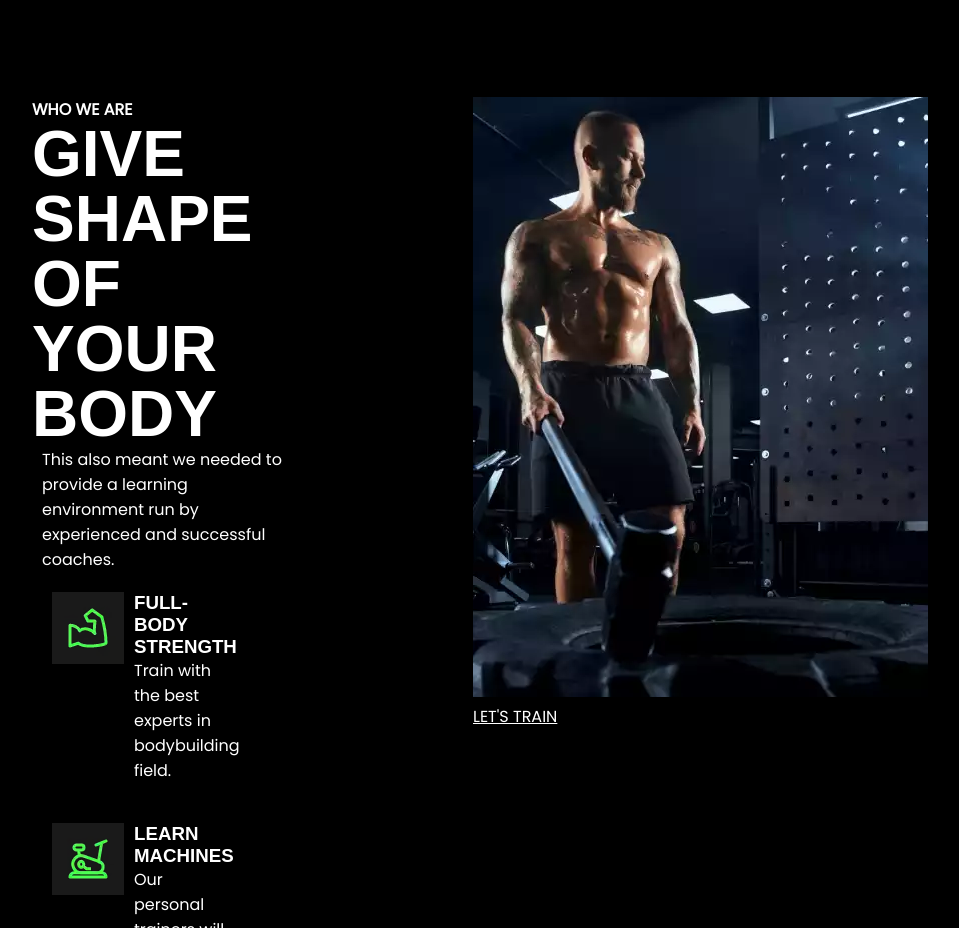
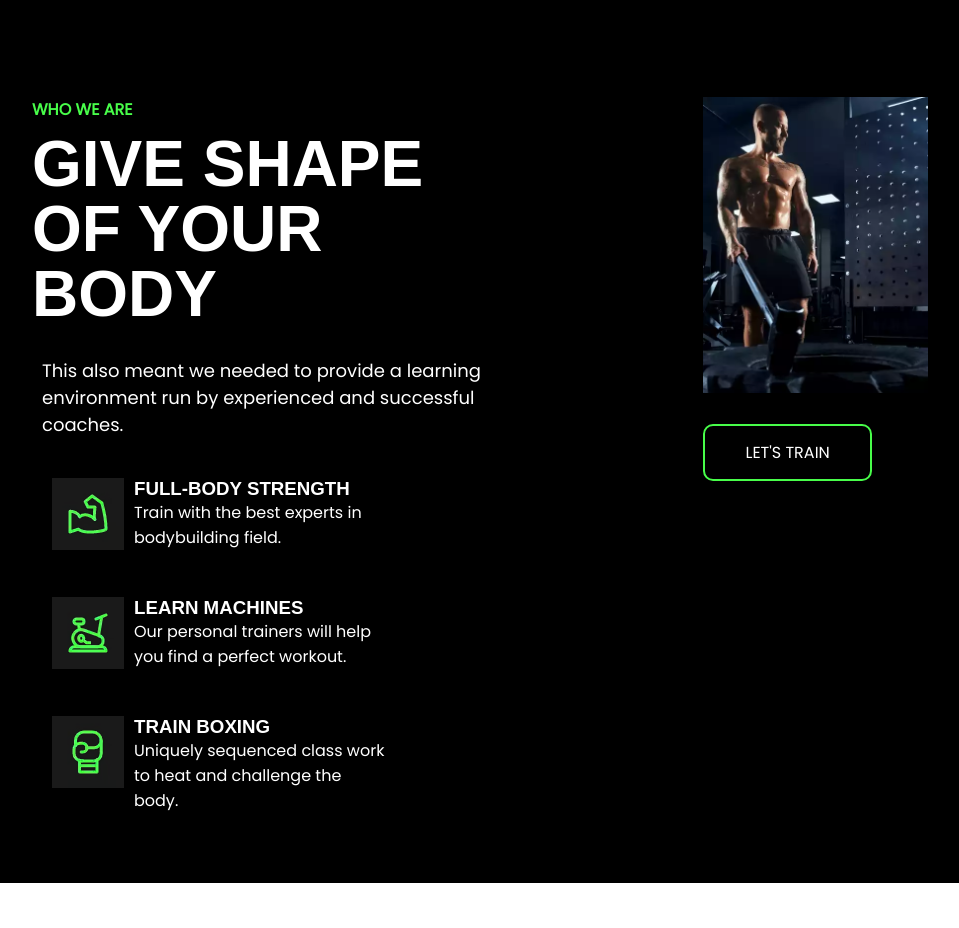
Before and after one commit to shahporanrazu/health-landing-page, a plain HTML site: page index.html in a window 1280 px wide. Shown: the part 1015-1943 px from the top of the page, without its empty margins (160-1119 px from the left). After the commit the page ends 1898 px from the top, so only its background shows below. Drawn offline with Linux system fonts and the light colour scheme; a web font is replaced by a local one.

Commit message:
update 2

```diff
--- a/css/style.css
+++ b/css/style.css
@@ -43,6 +43,8 @@ h1 {
     background-color: #48fd4a;
     color: #000;
     font-size: 20px;
+    text-decoration: none;
+    border-radius: 10px;
 }
 
 .container1 {
@@ -113,13 +115,24 @@ h1 {
     padding-right: 20%;
 }
 
+.wwa h4 {
+    color: #48fd4a;
+    margin-bottom: 10px;
+}
+
 .wwa h1 {
     line-height: 65px;
+    margin-bottom: 30px;
+}
+
+.wwap {
+    font-size: 18px;
+    margin-bottom: 20px;
 }
 
 .wwa1 {
     display: flex;
-    width: 50%;
+    width: 70%;
     padding: 20px;
 }
 
@@ -127,3 +140,26 @@ h1 {
 p {
     padding: 0px 10px 0px 10px;
 }
+
+.trainer {
+    width: 50%;
+}
+
+.trainer img {
+    width: 100%;
+    margin-bottom: 40px;
+}
+
+.trainer a {
+    background-color: transparent;
+    padding: 15px 40px 15px 40px;
+    border: 2px solid #48fd4a;
+    border-radius: 10px;
+    text-decoration: none;
+}
+
+.trainer a:hover {
+    background-color: #48fd4a;
+    color: #000000;
+    font-size: 18px;
+}
--- a/index.html
+++ b/index.html
@@ -46,7 +46,8 @@
         <div class="wwa">
             <h4>WHO WE ARE</h4>
             <h1>GIVE SHAPE OF YOUR BODY</h1>
-            <P>This also meant we needed to provide a learning environment run by experienced and successful coaches.
+            <P class="wwap">This also meant we needed to provide a learning environment run by experienced and
+                successful coaches.
             </P>
             <div class="wwa1">
                 <div>
```
